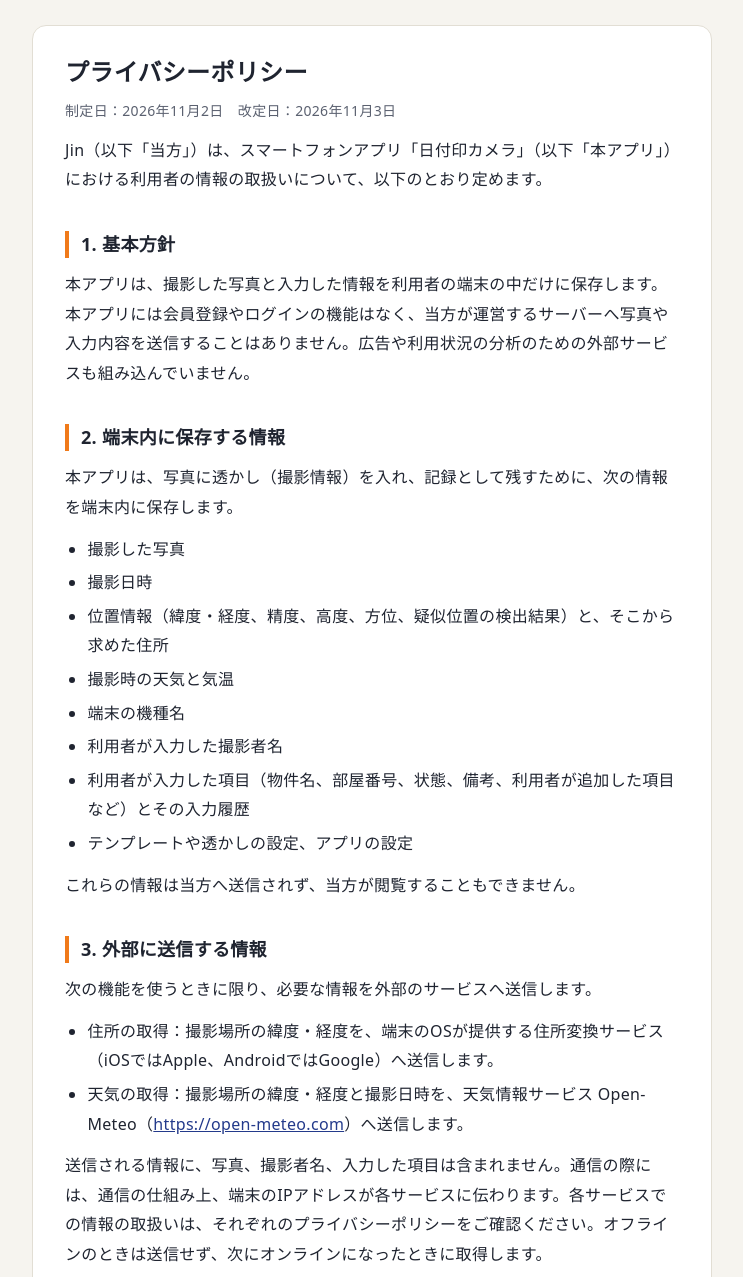
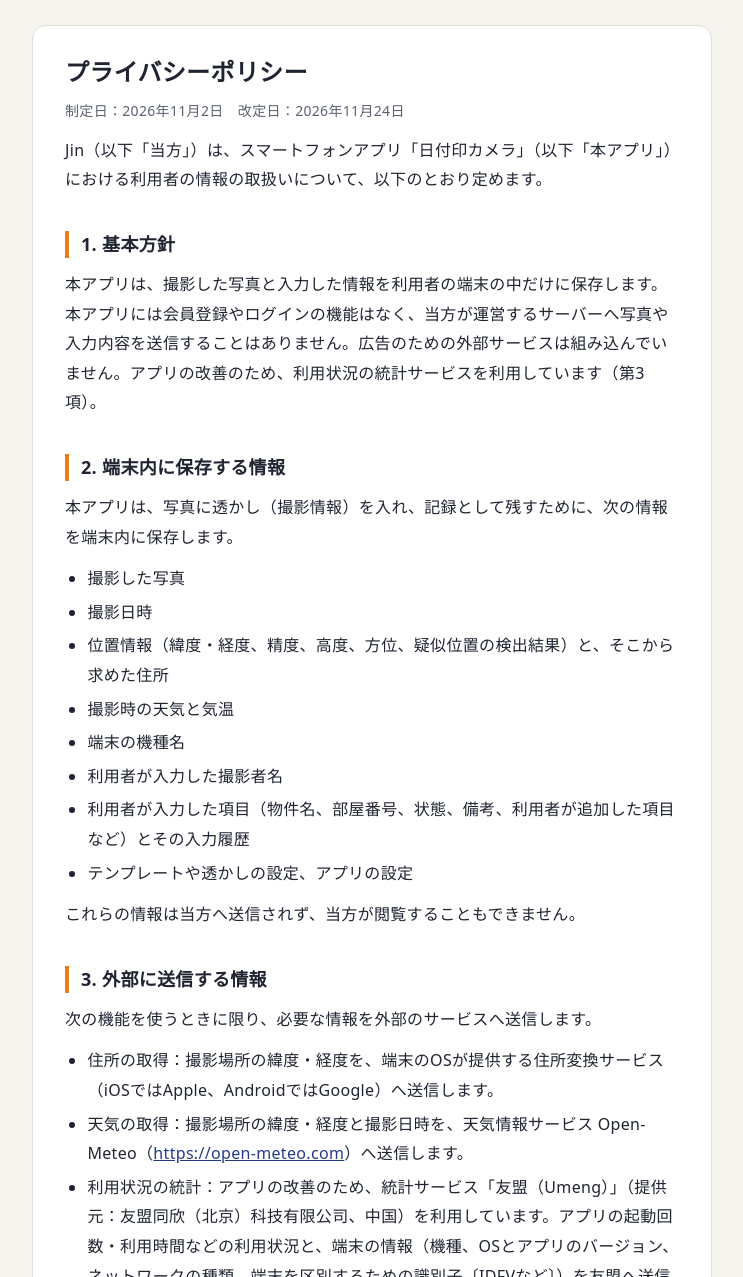
Before and after one commit to lzz29/hizukein, a plain HTML site: page privacy.html in a window 1280 px wide. Shown: the part 63-1340 px from the top of the page, without its empty margins (268-1011 px from the left). Drawn offline with Linux system fonts and the light colour scheme.

Commit message:
プライバシーポリシーを改定（利用状況の統計に友盟を追加）
Co-Authored-By: Claude Opus 5.5 <noreply@anthropic.com>

```diff
--- a/privacy.html
+++ b/privacy.html
@@ -17,18 +17,18 @@
 <main>
 <article class="doc">
 <h1>プライバシーポリシー</h1>
-<p>制定日：2026年11月2日　改定日：2026年11月3日</p>
+<p>制定日：2026年11月2日　改定日：2026年11月24日</p>
 <p>Jin（以下「当方」）は、スマートフォンアプリ「日付印カメラ」（以下「本アプリ」）における利用者の情報の取扱いについて、以下のとおり定めます。</p>
 <h2>1. 基本方針</h2>
-<p>本アプリは、撮影した写真と入力した情報を利用者の端末の中だけに保存します。本アプリには会員登録やログインの機能はなく、当方が運営するサーバーへ写真や入力内容を送信することはありません。広告や利用状況の分析のための外部サービスも組み込んでいません。</p>
+<p>本アプリは、撮影した写真と入力した情報を利用者の端末の中だけに保存します。本アプリには会員登録やログインの機能はなく、当方が運営するサーバーへ写真や入力内容を送信することはありません。広告のための外部サービスは組み込んでいません。アプリの改善のため、利用状況の統計サービスを利用しています（第3項）。</p>
 <h2>2. 端末内に保存する情報</h2>
 <p>本アプリは、写真に透かし（撮影情報）を入れ、記録として残すために、次の情報を端末内に保存します。</p>
 <ul><li>撮影した写真</li><li>撮影日時</li><li>位置情報（緯度・経度、精度、高度、方位、疑似位置の検出結果）と、そこから求めた住所</li><li>撮影時の天気と気温</li><li>端末の機種名</li><li>利用者が入力した撮影者名</li><li>利用者が入力した項目（物件名、部屋番号、状態、備考、利用者が追加した項目など）とその入力履歴</li><li>テンプレートや透かしの設定、アプリの設定</li></ul>
 <p>これらの情報は当方へ送信されず、当方が閲覧することもできません。</p>
 <h2>3. 外部に送信する情報</h2>
 <p>次の機能を使うときに限り、必要な情報を外部のサービスへ送信します。</p>
-<ul><li>住所の取得：撮影場所の緯度・経度を、端末のOSが提供する住所変換サービス（iOSではApple、AndroidではGoogle）へ送信します。</li><li>天気の取得：撮影場所の緯度・経度と撮影日時を、天気情報サービス Open-Meteo（<a href="https://open-meteo.com">https://open-meteo.com</a>）へ送信します。</li></ul>
-<p>送信される情報に、写真、撮影者名、入力した項目は含まれません。通信の際には、通信の仕組み上、端末のIPアドレスが各サービスに伝わります。各サービスでの情報の取扱いは、それぞれのプライバシーポリシーをご確認ください。オフラインのときは送信せず、次にオンラインになったときに取得します。</p>
+<ul><li>住所の取得：撮影場所の緯度・経度を、端末のOSが提供する住所変換サービス（iOSではApple、AndroidではGoogle）へ送信します。</li><li>天気の取得：撮影場所の緯度・経度と撮影日時を、天気情報サービス Open-Meteo（<a href="https://open-meteo.com">https://open-meteo.com</a>）へ送信します。</li><li>利用状況の統計：アプリの改善のため、統計サービス「友盟（Umeng）」（提供元：友盟同欣（北京）科技有限公司、中国）を利用しています。アプリの起動回数・利用時間などの利用状況と、端末の情報（機種、OSとアプリのバージョン、ネットワークの種類、端末を区別するための識別子〔IDFVなど〕）を友盟へ送信します。送信先は中国のサーバーです。友盟の情報の取扱いは <a href="https://www.umeng.com/page/policy">https://www.umeng.com/page/policy</a> をご確認ください。</li></ul>
+<p>いずれのサービスへの送信にも、写真、撮影者名、入力した項目は含まれません。友盟へは撮影場所も送信しません。通信の際には、通信の仕組み上、端末のIPアドレスが各サービスに伝わります。各サービスでの情報の取扱いは、それぞれのプライバシーポリシーをご確認ください。オフラインのときは送信せず、次にオンラインになったときに送信・取得します。</p>
 <h2>4. 利用者の操作で外部に出る情報</h2>
 <p>次の場合、写真や情報は利用者の操作によって本アプリの外に出ます。</p>
 <ul><li>「写真」アプリ（フォトライブラリ）への保存</li><li>共有・書き出し機能で、利用者が選んだアプリや宛先に送る場合</li></ul>
@@ -37,7 +37,7 @@
 <ul><li>カメラ：写真を撮影するために使用します。本アプリは音声を録音しません。</li><li>位置情報：撮影場所を記録するために、本アプリの使用中のみ取得します。許可しない場合も撮影はできますが、位置・住所・天気は記録されません。</li><li>写真（フォトライブラリ）：撮影した写真を「写真」アプリに保存するために使用します。</li></ul>
 <p>これらの許可は、端末の設定からいつでも変更できます。</p>
 <h2>6. 第三者への提供</h2>
-<p>当方は、端末内の情報を受け取らないため、利用者の情報を第三者に提供することはありません。第3項の外部サービスへの送信を除き、本アプリが利用者の情報を第三者へ送ることはありません。</p>
+<p>当方は、利用者の情報を第三者に提供することはありません。第3項の外部サービスへの送信を除き、本アプリが利用者の情報を第三者へ送ることはありません。</p>
 <h2>7. 保存期間と削除</h2>
 <p>端末内の情報は、利用者が削除するまで保存されます。写真はアプリ内で削除するとゴミ箱に移り、ゴミ箱から元に戻せます。本アプリを削除すると、端末内に保存した情報もすべて削除されます。ただし、端末のバックアップ（iCloudなど）や、「写真」アプリ・共有先に保存した写真は、それぞれの場所に残ります。</p>
 <h2>8. 安全管理</h2>
```
